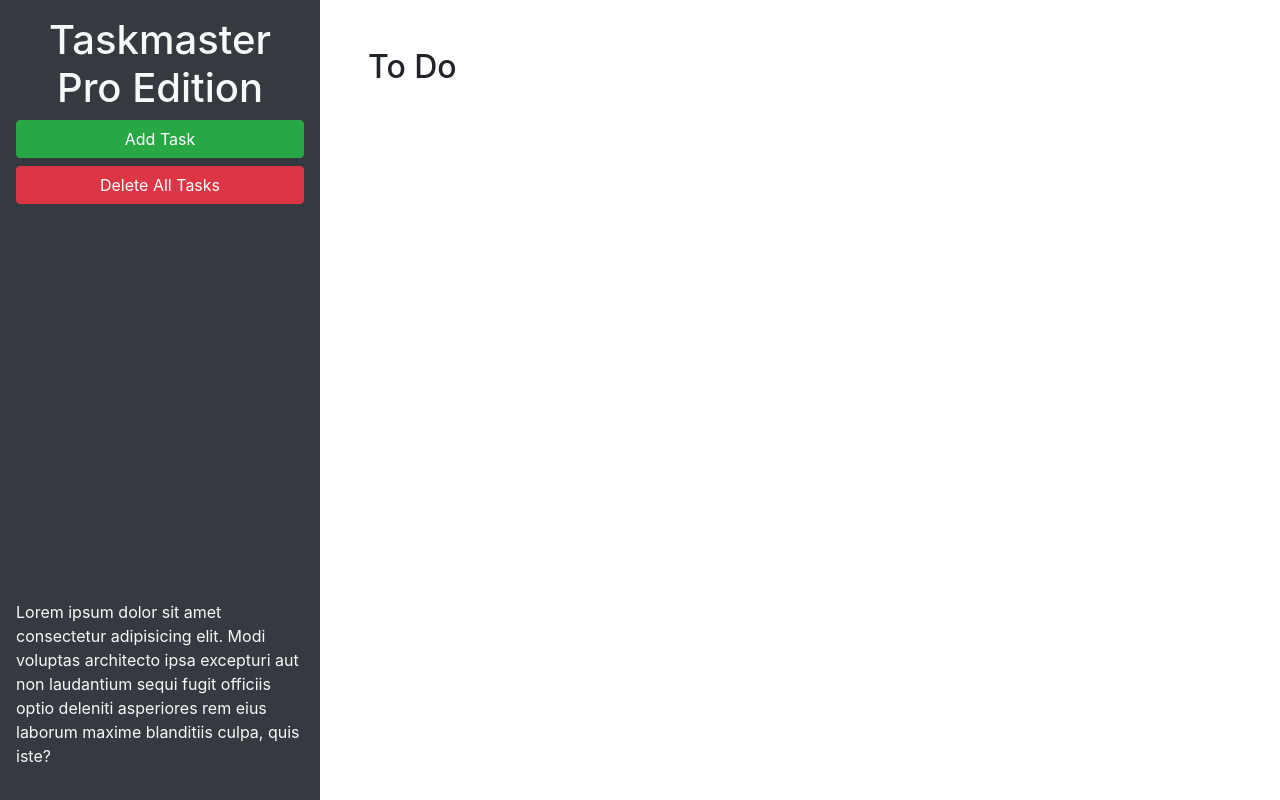
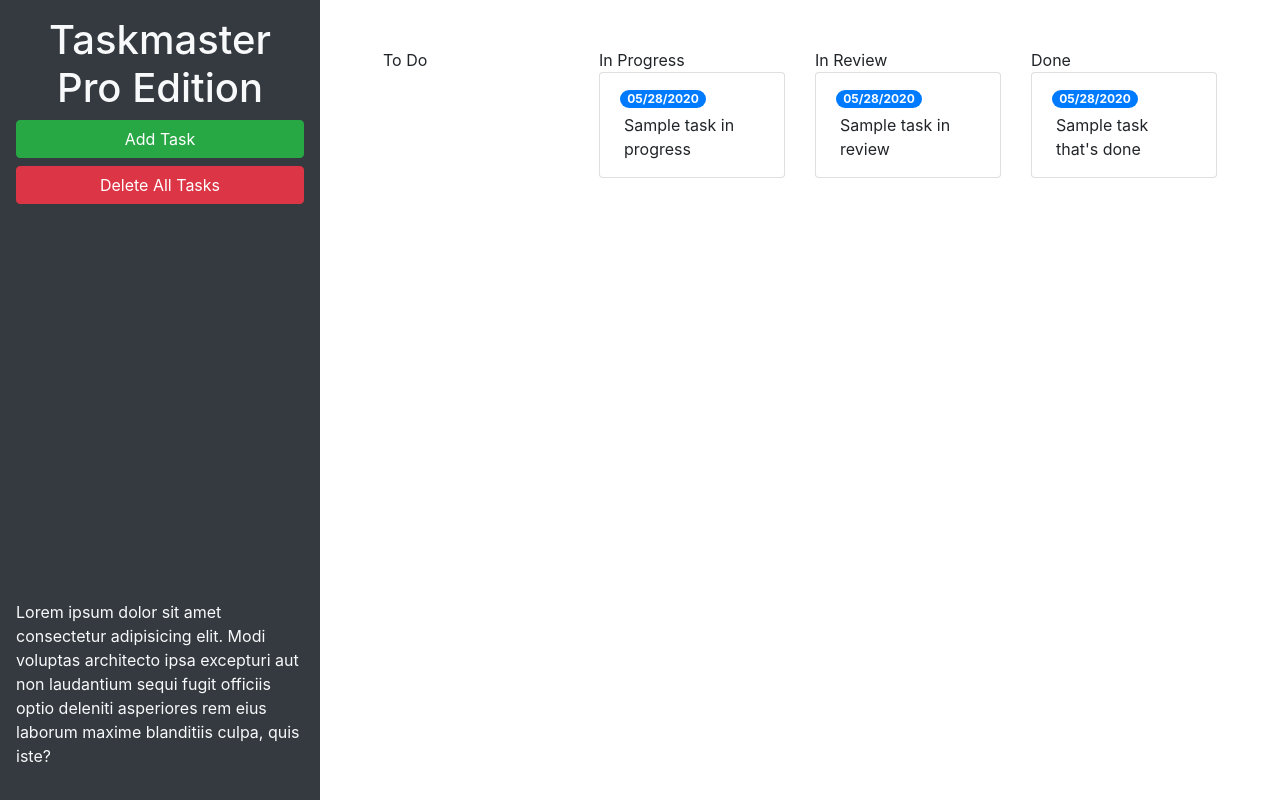
Before and after one commit to hankhint/taskmaster-pro, a plain HTML site: page index.html in a window 1280 px wide. Drawn offline with nearby package versions, Linux system fonts and the light colour scheme.

Commit message:
added some bootstrap

```diff
--- a/index.html
+++ b/index.html
@@ -24,9 +24,51 @@
       </p>
     </header>
     <main class="col-12 col-lg-9">
-      <div class="m-5">
-        <h2>To Do</h2>
-        <ul id="list-toDo" class="list-group"> </ul>
+      <div class="m-5 row justify-content-around">
+
+        <!-- to do start-->
+        <div class="col-12 col-md-6 col-xl-3 mb-3"
+          <h2>To Do</h2>
+          <ul id="list-toDo" class="list-group"> </ul>
+        </div>
+        <!-- todo end-->
+
+        <!-- in progress start-->
+        <div class="col-12 col-md-6 col-xl-3 mb-3"
+          <h2>In Progress</h2>
+          <ul id="list-inProgress" class="list-group">
+            <li class="list-group-item">
+              <span class="badge badge-primary badge-pill">05/28/2020</span>
+              <p class="m-1">Sample task in progress</p>
+            </li>
+          </ul>
+        </div>
+        <!-- in progress end-->
+
+        <!-- in review start -->
+        <div class="col-12 col-md-6 col-xl-3 mb-3"
+          <h2>In Review</h2>
+          <ul id="list-inReview" class="list-group">
+            <li class="list-group-item">
+              <span class="badge badge-primary badge-pill">05/28/2020</span>
+              <p class="m-1">Sample task in review</p>
+            </li>
+          </ul>
+        </div>
+        <!-- in review end -->
+
+        <!-- done start -->
+        <div class="col-12 col-md-6 col-xl-3 mb-3"
+          <h2>Done</h2>
+          <ul id="list-done" class="list-group">
+            <li class="list-group-item">
+              <span class="badge badge-primary badge-pill">05/28/2020</span>
+              <p class="m-1">Sample task that's done</p>
+            </li>
+          </ul>
+        </div>
+        <!-- done end -->
+
       </div>
     </main>
   </div>
```
